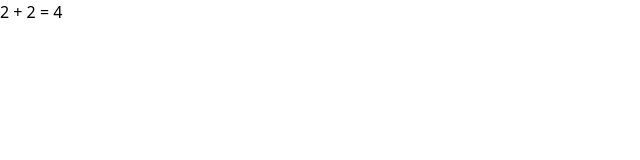
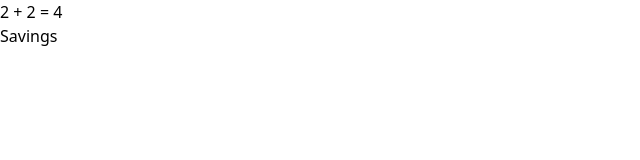
Before and after one commit to stefin0/hack-the-finance, a Next.js app: page /savings in a window 1280 px wide. Shown: the top 160 px of the page, without its empty margins (0-640 px from the left). Built offline with nearby package versions, Linux system fonts and the light colour scheme.

Commit message:
back button

```diff
--- a/app/savings/page.tsx
+++ b/app/savings/page.tsx
@@ -1,3 +1,10 @@
+import Link from "next/link";
+
 export default function savings() {
-  return <div>2 + 2 = {2 + 2}</div>;
+  return (
+    <>
+      <div>2 + 2 = {2 + 2}</div>
+      <Link href="/savings">Savings</Link>
+    </>
+  );
 }
```
